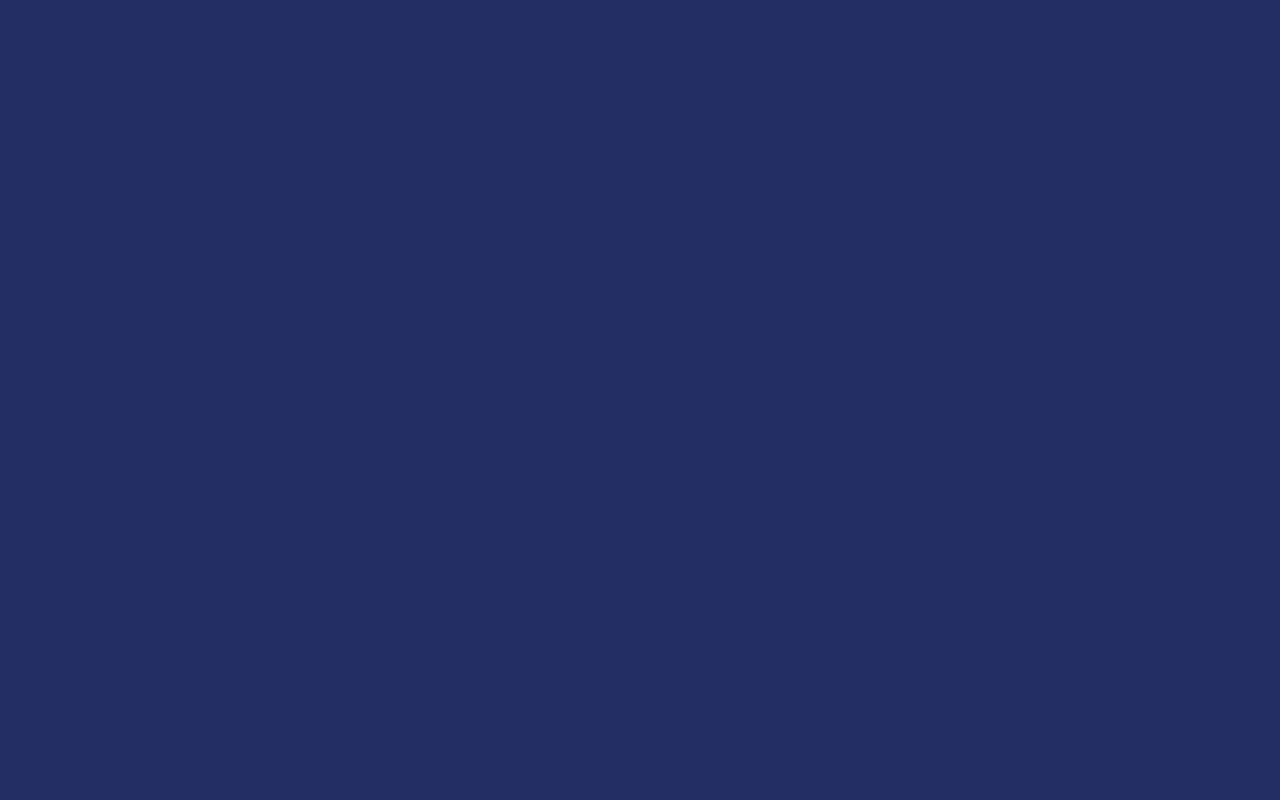
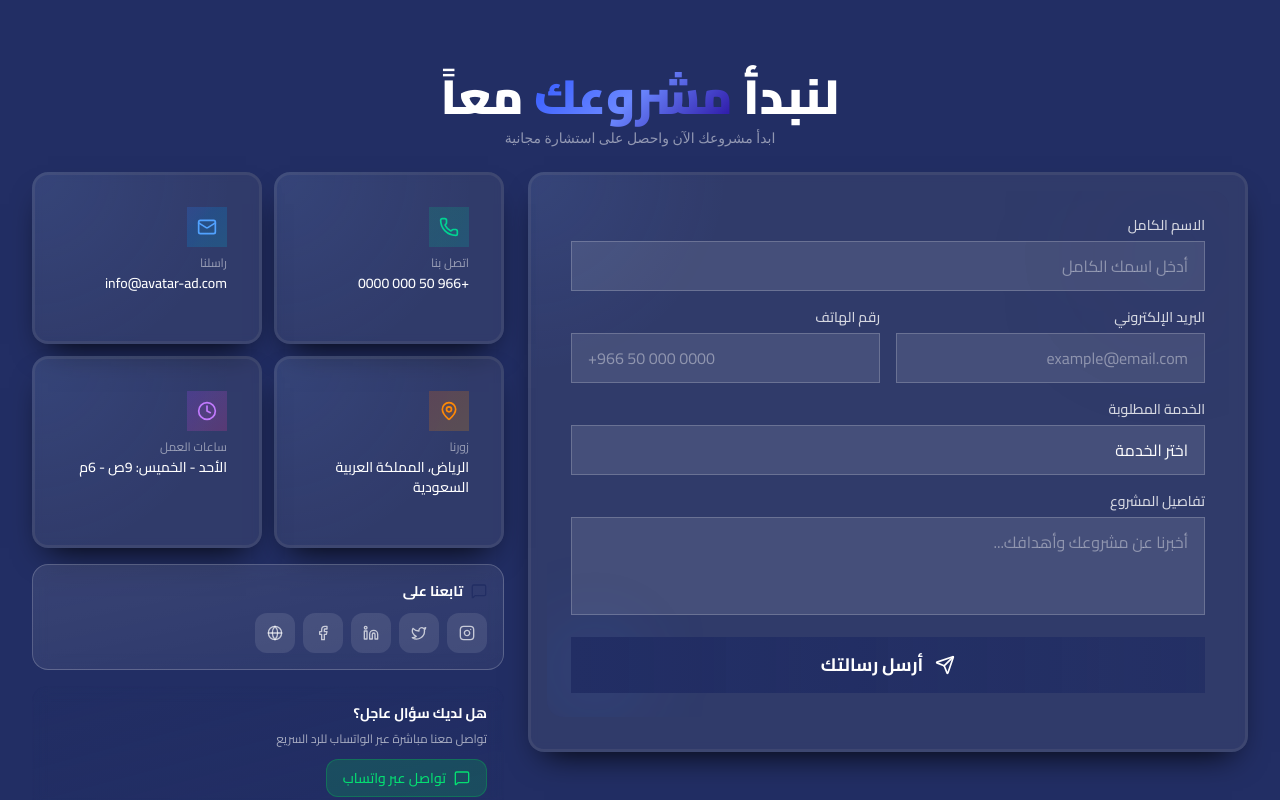
Before and after one commit to Rady15/Avatar-Agency, a Next.js app: page / in a window 1280 px wide. Shown: the part 3080-3880 px from the top of the page. Built offline with nearby package versions, Linux system fonts and the light colour scheme.

Commit message:
Translate contact section to English and remove opacity effect

```diff
--- a/src/components/sections/contact-section.tsx
+++ b/src/components/sections/contact-section.tsx
@@ -2,16 +2,31 @@
 
 import { motion, useScroll, useTransform } from "framer-motion";
 import { useState, useRef, useEffect } from "react";
+import { useLanguage } from "@/context/LanguageContext";
 import {
   Send, Mail, Phone, MapPin, Clock, Instagram, Twitter, Linkedin, Facebook, CheckCircle, MessageSquare, Globe
 } from "lucide-react";
 import { GlowCard } from "@/components/ui/glow-card";
 
 const contactInfo = [
-  { icon: Phone, label: "اتصل بنا", value: "+966 50 000 0000", href: "tel:+966500000000", color: "from-emerald-500/20 to-teal-500/20", iconColor: "text-emerald-400" },
-  { icon: Mail, label: "راسلنا", value: "info@avatar-ad.com", href: "mailto:info@avatar-ad.com", color: "from-blue-500/20 to-cyan-500/20", iconColor: "text-blue-400" },
-  { icon: MapPin, label: "زورنا", value: "الرياض، المملكة العربية السعودية", href: "#", color: "from-orange-500/20 to-amber-500/20", iconColor: "text-orange-400" },
-  { icon: Clock, label: "ساعات العمل", value: "الأحد - الخميس: 9ص - 6م", href: "#", color: "from-purple-500/20 to-pink-500/20", iconColor: "text-purple-400" },
+  { icon: Phone, label: "اتصل بنا", labelEn: "Call Us", value: "+966 50 000 0000", valueEn: "+966 50 000 0000", href: "tel:+966500000000", color: "from-emerald-500/20 to-teal-500/20", iconColor: "text-emerald-400" },
+  { icon: Mail, label: "راسلنا", labelEn: "Email Us", value: "info@avatar-ad.com", valueEn: "info@avatar-ad.com", href: "mailto:info@avatar-ad.com", color: "from-blue-500/20 to-cyan-500/20", iconColor: "text-blue-400" },
+  { icon: MapPin, label: "زورنا", labelEn: "Visit Us", value: "الرياض، المملكة العربية السعودية", valueEn: "Riyadh, Kingdom of Saudi Arabia", href: "#", color: "from-orange-500/20 to-amber-500/20", iconColor: "text-orange-400" },
+  { icon: Clock, label: "ساعات العمل", labelEn: "Working Hours", value: "الأحد - الخميس: 9ص - 6م", valueEn: "Sun - Thu: 9AM - 6PM", href: "#", color: "from-purple-500/20 to-pink-500/20", iconColor: "text-purple-400" },
+];
+
+const servicesList = [
+  { label: "تصميم المواقع", labelEn: "Web Design" },
+  { label: "الهوية البصرية", labelEn: "Visual Identity" },
+  { label: "السوشيال ميديا", labelEn: "Social Media" },
+  { label: "إنتاج الفيديو", labelEn: "Video Production" },
+  { label: "الحملات الإعلانية", labelEn: "Ad Campaigns" },
+  { label: "اللافتات", labelEn: "Signage" },
+  { label: "المعارض والستاندات", labelEn: "Exhibitions & Stands" },
+  { label: "الهدايا الدعائية", labelEn: "Promotional Gifts" },
+  { label: "تطبيقات الجوال", labelEn: "Mobile Apps" },
+  { label: "المطبوعات", labelEn: "Printing" },
+  { label: "الاستشارات", labelEn: "Consulting" },
 ];
 
 const socialLinks = [
@@ -22,12 +37,8 @@ const socialLinks = [
   { icon: Globe, href: "#", label: "Website", color: "hover:bg-emerald-500" },
 ];
 
-const services = [
-  "تصميم المواقع", "الهوية البصرية", "السوشيال ميديا", "إنتاج الفيديو",
-  "الحملات الإعلانية", "اللافتات", "المعارض والستاندات", "الهدايا الدعائية", "تطبيقات الجوال", "المطبوعات", "الاستشارات",
-];
-
 export function ContactSection({ showBackground = true }: { showBackground?: boolean }) {
+  const { language, t, isMounted } = useLanguage();
   const [formState, setFormState] = useState({
     name: "", email: "", phone: "", service: "", message: "",
   });
@@ -88,10 +99,9 @@ export function ContactSection({ showBackground = true }: { showBackground?: boo
       )}
 
       {/* Sticky Content Container */}
-      <div className="sticky top-0 min-h-screen w-full flex items-center justify-center overflow-visible">
-        <motion.div
+      <div className="sticky top-0 min-h-screen w-full flex items-center justify-center overflow-visible" style={{ direction: language === 'ar' ? 'rtl' : 'ltr' }}>
+        <div
           className="relative z-10 w-full h-full flex items-center justify-center p-4 lg:p-8"
-          style={{ opacity: contentOpacity, y: contentY }}
         >
           <div className="w-full max-w-7xl">
             {/* Header */}
@@ -102,7 +112,7 @@ export function ContactSection({ showBackground = true }: { showBackground?: boo
                 transition={{ duration: 0.6 }}
                 className="text-3xl md:text-4xl lg:text-5xl font-black mb-2"
               >
-                لنبدأ <span className="gold-text">مشروعك</span> معاً
+                {language === 'ar' ? 'لنبدأ ' : 'Let\'s Start '}<span className="gold-text">{language === 'ar' ? 'مشروعك' : 'Your Project'}</span>{language === 'ar' ? ' معاً' : ' Together'}
               </motion.h2>
               <motion.p
                 initial={{ opacity: 0, y: -20 }}
@@ -111,7 +121,7 @@ export function ContactSection({ showBackground = true }: { showBackground?: boo
                 className="text-white/50 text-sm"
                 style={{ fontFamily: "var(--font-geist-sans)" }}
               >
-                LET&apos;S START YOUR PROJECT TOGETHER
+                {language === 'ar' ? 'ابدأ مشروعك الآن واحصل على استشارة مجانية' : 'START YOUR PROJECT NOW AND GET A FREE CONSULTATION'}
               </motion.p>
             </div>
 
@@ -135,21 +145,21 @@ export function ContactSection({ showBackground = true }: { showBackground?: boo
                     <div className="relative z-10 space-y-4">
                       {/* Name */}
                       <div>
-                        <label className="block text-sm font-medium text-white/80 mb-1.5">الاسم الكامل</label>
+                        <label className="block text-sm font-medium text-white/80 mb-1.5">{language === 'ar' ? 'الاسم الكامل' : 'Full Name'}</label>
                         <input
                           type="text"
                           required
                           value={formState.name}
                           onChange={(e) => setFormState({ ...formState, name: e.target.value })}
                           className="w-full px-4 py-3 rounded-xl bg-white/10 border border-white/20 text-white placeholder:text-white/40 focus:border-primary focus:outline-none focus:ring-2 focus:ring-primary/30 transition-all"
-                          placeholder="أدخل اسمك الكامل"
+                          placeholder={language === 'ar' ? 'أدخل اسمك الكامل' : 'Enter your full name'}
                         />
                       </div>
 
                       {/* Email & Phone */}
                       <div className="grid md:grid-cols-2 gap-4">
                         <div>
-                          <label className="block text-sm font-medium text-white/80 mb-1.5">البريد الإلكتروني</label>
+                          <label className="block text-sm font-medium text-white/80 mb-1.5">{language === 'ar' ? 'البريد الإلكتروني' : 'Email'}</label>
                           <input
                             type="email"
                             required
@@ -160,7 +170,7 @@ export function ContactSection({ showBackground = true }: { showBackground?: boo
                           />
                         </div>
                         <div>
-                          <label className="block text-sm font-medium text-white/80 mb-1.5">رقم الهاتف</label>
+                          <label className="block text-sm font-medium text-white/80 mb-1.5">{language === 'ar' ? 'رقم الهاتف' : 'Phone Number'}</label>
                           <input
                             type="tel"
                             value={formState.phone}
@@ -173,30 +183,30 @@ export function ContactSection({ showBackground = true }: { showBackground?: boo
 
                       {/* Service Select */}
                       <div>
-                        <label className="block text-sm font-medium text-white/80 mb-1.5">الخدمة المطلوبة</label>
+                        <label className="block text-sm font-medium text-white/80 mb-1.5">{language === 'ar' ? 'الخدمة المطلوبة' : 'Required Service'}</label>
                         <select
                           required
                           value={formState.service}
                           onChange={(e) => setFormState({ ...formState, service: e.target.value })}
                           className="w-full px-4 py-3 rounded-xl bg-white/10 border border-white/20 text-white focus:border-primary focus:outline-none focus:ring-2 focus:ring-primary/30 transition-all appearance-none cursor-pointer"
                         >
-                          <option value="" className="bg-[#0A1D37]">اختر الخدمة</option>
-                          {services.map((service) => (
-                            <option key={service} value={service} className="bg-[#0A1D37]">{service}</option>
+                          <option value="" className="bg-[#0A1D37]">{language === 'ar' ? 'اختر الخدمة' : 'Choose Service'}</option>
+                          {servicesList.map((service) => (
+                            <option key={service.label} value={service.label} className="bg-[#0A1D37]">{language === 'ar' ? service.label : service.labelEn}</option>
                           ))}
                         </select>
                       </div>
 
                       {/* Message */}
                       <div>
-                        <label className="block text-sm font-medium text-white/80 mb-1.5">تفاصيل المشروع</label>
+                        <label className="block text-sm font-medium text-white/80 mb-1.5">{language === 'ar' ? 'تفاصيل المشروع' : 'Project Details'}</label>
                         <textarea
                           required
                           rows={3}
                           value={formState.message}
                           onChange={(e) => setFormState({ ...formState, message: e.target.value })}
                           className="w-full px-4 py-3 rounded-xl bg-white/10 border border-white/20 text-white placeholder:text-white/40 focus:border-primary focus:outline-none focus:ring-2 focus:ring-primary/30 transition-all resize-none"
-                          placeholder="أخبرنا عن مشروعك وأهدافك..."
+                          placeholder={language === 'ar' ? 'أخبرنا عن مشروعك وأهدافك...' : 'Tell us about your project and goals...'}
                         />
                       </div>
 
@@ -218,12 +228,12 @@ export function ContactSection({ showBackground = true }: { showBackground?: boo
                         ) : isSubmitted ? (
                           <>
                             <CheckCircle className="w-5 h-5" />
-                            تم الإرسال بنجاح!
+                            {language === 'ar' ? 'تم الإرسال بنجاح!' : 'Sent Successfully!'}
                           </>
                         ) : (
                           <>
                             <Send className="w-5 h-5" />
-                            أرسل رسالتك
+                            {language === 'ar' ? 'أرسل رسالتك' : 'Send Message'}
                           </>
                         )}
                       </motion.button>
@@ -253,8 +263,8 @@ export function ContactSection({ showBackground = true }: { showBackground?: boo
                         <div className={`w-10 h-10 rounded-lg bg-gradient-to-br ${item.color} flex items-center justify-center mb-2`}>
                           <item.icon className={`w-5 h-5 ${item.iconColor}`} />
                         </div>
-                        <p className="text-xs text-white/50 mb-0.5">{item.label}</p>
-                        <p className="text-white text-sm font-medium">{item.value}</p>
+                        <p className="text-xs text-white/50 mb-0.5">{language === 'ar' ? item.label : item.labelEn}</p>
+                        <p className="text-white text-sm font-medium">{language === 'ar' ? item.value : item.valueEn}</p>
                       </motion.a>
                     </GlowCard>
                   ))}
@@ -269,7 +279,7 @@ export function ContactSection({ showBackground = true }: { showBackground?: boo
                 >
                   <div className="flex items-center gap-2 mb-3">
                     <MessageSquare className="w-4 h-4 text-primary" />
-                    <h3 className="font-bold text-white text-sm">تابعنا على</h3>
+                    <h3 className="font-bold text-white text-sm">{language === 'ar' ? 'تابعنا على' : 'Follow Us'}</h3>
                   </div>
                   <div className="flex gap-2">
                     {socialLinks.map((social) => (
@@ -293,8 +303,8 @@ export function ContactSection({ showBackground = true }: { showBackground?: boo
                   transition={{ duration: 0.5, delay: 0.8 }}
                   className="p-4 rounded-xl bg-gradient-to-br from-primary/20 to-primary/5 backdrop-blur-sm border border-primary/30"
                 >
-                  <h3 className="font-bold text-white text-sm mb-2">هل لديك سؤال عاجل؟</h3>
-                  <p className="text-white/60 text-xs mb-3">تواصل معنا مباشرة عبر الواتساب للرد السريع</p>
+                  <h3 className="font-bold text-white text-sm mb-2">{language === 'ar' ? 'هل لديك سؤال عاجل؟' : 'Have an Urgent Question?'}</h3>
+                  <p className="text-white/60 text-xs mb-3">{language === 'ar' ? 'تواصل معنا مباشرة عبر الواتساب للرد السريع' : 'Contact us directly via WhatsApp for quick response'}</p>
                   <motion.a
                     href="https://wa.me/966500000000"
                     target="_blank"
@@ -304,13 +314,13 @@ export function ContactSection({ showBackground = true }: { showBackground?: boo
                     whileTap={{ scale: 0.98 }}
                   >
                     <MessageSquare className="w-4 h-4" />
-                    تواصل عبر واتساب
+                    {language === 'ar' ? 'تواصل عبر واتساب' : 'Chat on WhatsApp'}
                   </motion.a>
                 </motion.div>
               </motion.div>
             </div>
           </div>
-        </motion.div>
+        </div>
       </div>
     </section>
   );
```
Also changed, not shown: 1 other file (tests, documents, lock files or other folders).
